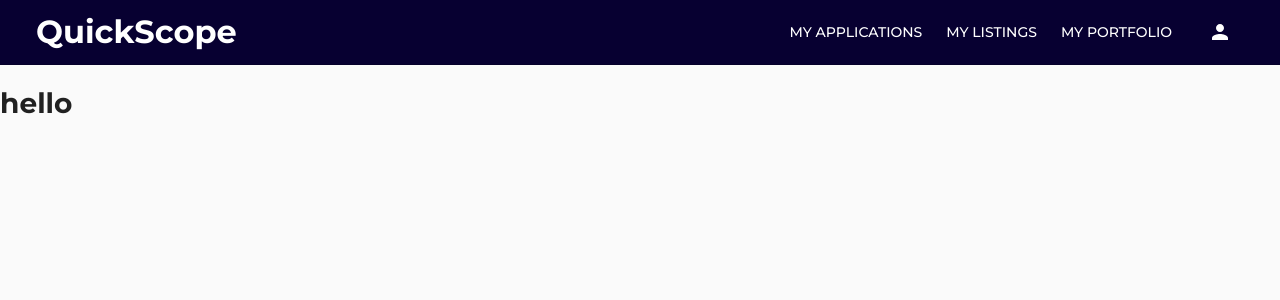
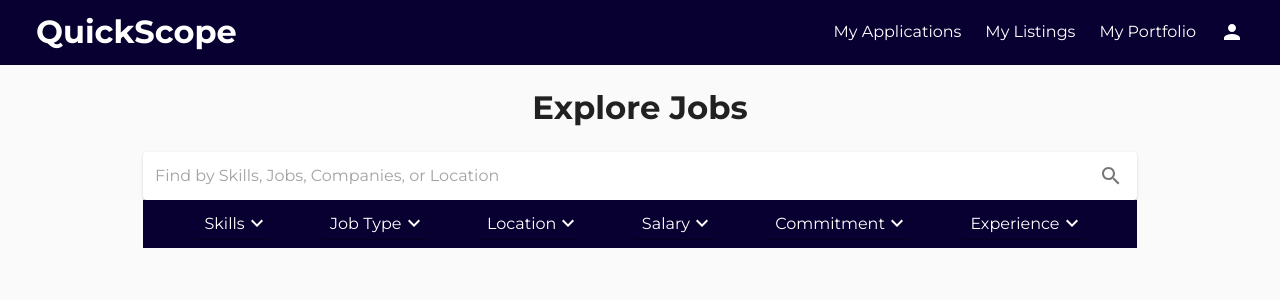
Before and after one commit to nelsontky/quickscope-frontend, a React (Create React App) app: page / in a window 1280 px wide. Shown: the top 300 px of the page. Built offline with nearby package versions, Linux system fonts and the light colour scheme.

Commit message:
Add filter bar

```diff
--- a/src/App.js
+++ b/src/App.js
@@ -1,14 +1,37 @@
+import React from "react";
 import CssBaseline from "@material-ui/core/CssBaseline";
+import { Switch, Route } from "react-router-dom";
+import { makeStyles } from "@material-ui/core/styles";
+
+// Material UI components
+import Container from "@material-ui/core/Container";
 
 // Custom components
 import TopBar from "./components/TopBar";
 
+// Pages
+import Home from "./pages/Home";
+
+const useStyles = makeStyles((theme) => ({
+  root: {
+    paddingTop: theme.spacing(3),
+  },
+}));
+
 function App() {
+  const classes = useStyles();
+
   return (
     <>
       <CssBaseline />
       <TopBar />
-      <h1>hello</h1>
+      <Container className={classes.root} fixed>
+        <Switch>
+          <Route exact path="/">
+            <Home />
+          </Route>
+        </Switch>
+      </Container>
     </>
   );
 }
--- /dev/null
+++ b/src/components/FilterDropdown.js
@@ -0,0 +1,83 @@
+import React from "react";
+import { makeStyles } from "@material-ui/core/styles";
+import clsx from "clsx";
+
+import MenuItem from "@material-ui/core/MenuItem";
+import FormControl from "@material-ui/core/FormControl";
+import Select from "@material-ui/core/Select";
+import Input from "@material-ui/core/Input";
+import ListItemText from "@material-ui/core/ListItemText";
+
+import ExpandMoreIcon from "@material-ui/icons/ExpandMore";
+import Checkbox from "@material-ui/core/Checkbox";
+
+const useStyles = makeStyles((theme) => ({
+  formControl: {
+    height: 48,
+    backgroundColor: theme.palette.primary.main,
+  },
+  white: {
+    color: theme.palette.common.white,
+  },
+  select: {
+    paddingLeft: theme.spacing(1),
+    paddingTop: 14,
+  },
+  icon: {
+    marginTop: 3,
+    marginLeft: theme.spacing(1),
+  },
+}));
+
+const ITEM_HEIGHT = 48;
+const ITEM_PADDING_TOP = 8;
+const MenuProps = {
+  PaperProps: {
+    style: {
+      maxHeight: ITEM_HEIGHT * 4.5 + ITEM_PADDING_TOP,
+      width: 250,
+    },
+  },
+};
+
+export default function FilterDropdown({ label, value, onChange, items }) {
+  const classes = useStyles();
+  return (
+    <FormControl className={classes.formControl}>
+      <Select
+        multiple
+        displayEmpty
+        value={value}
+        onChange={onChange}
+        input={<Input />}
+        renderValue={(selected) => {
+          if (selected.length === 0) {
+            return label;
+          }
+
+          return (
+            <span>
+              <strong>
+                <u>{selected.length}</u>
+              </strong>{" "}
+              {label}
+            </span>
+          );
+        }}
+        IconComponent={ExpandMoreIcon}
+        classes={{
+          icon: clsx(classes.white, classes.icon),
+          root: clsx(classes.white, classes.select),
+        }}
+        MenuProps={MenuProps}
+      >
+        {items.map((item) => (
+          <MenuItem key={item} value={item}>
+            <Checkbox checked={value.indexOf(item) > -1} />
+            <ListItemText primary={item} />
+          </MenuItem>
+        ))}
+      </Select>
+    </FormControl>
+  );
+}
--- /dev/null
+++ b/src/components/SearchBar.js
@@ -0,0 +1,51 @@
+import React from "react";
+import clsx from "clsx";
+
+import { makeStyles } from "@material-ui/core/styles";
+import Paper from "@material-ui/core/Paper";
+import InputBase from "@material-ui/core/InputBase";
+import IconButton from "@material-ui/core/IconButton";
+import SearchIcon from "@material-ui/icons/Search";
+
+const useStyles = makeStyles((theme) => ({
+  root: {
+    padding: "2px 4px",
+    display: "flex",
+    alignItems: "center",
+  },
+  input: {
+    marginLeft: theme.spacing(1),
+    flex: 1,
+  },
+  iconButton: {
+    padding: 10,
+  },
+}));
+
+export default function SearchBar({
+  value,
+  onChange,
+  onSubmit,
+  placeholder,
+  className,
+}) {
+  const classes = useStyles();
+
+  return (
+    <Paper
+      component="form"
+      className={clsx(classes.root, className)}
+      onSubmit={onSubmit}
+    >
+      <InputBase
+        className={classes.input}
+        placeholder={placeholder}
+        value={value}
+        onChange={onChange}
+      />
+      <IconButton type="submit" className={classes.iconButton}>
+        <SearchIcon />
+      </IconButton>
+    </Paper>
+  );
+}
--- a/src/components/TopBar.js
+++ b/src/components/TopBar.js
@@ -67,27 +67,21 @@ export default function TopBar() {
           <nav>
             <Typography
               component={Link}
-              to="/owner"
-              variant="button"
-              color="textPrimary"
+              to="/applications"
               className={classes.link}
             >
               My Applications
             </Typography>
             <Typography
               component={Link}
-              to="/caretaker"
-              variant="button"
-              color="textPrimary"
+              to="/listings"
               className={classes.link}
             >
               My Listings
             </Typography>
             <Typography
               component={Link}
-              to="/caretaker"
-              variant="button"
-              color="textPrimary"
+              to="/portfolio"
               className={classes.link}
             >
               My Portfolio
@@ -97,9 +91,6 @@ export default function TopBar() {
           <IconButton
             component={Link}
             to="/profile"
-            color="primary"
-            variant="outlined"
-            className={classes.link}
           >
             <PersonIcon style={{ color: "white" }} />
           </IconButton>
--- /dev/null
+++ b/src/db.json
@@ -0,0 +1,10 @@
+{
+  "filters": {
+    "skills": ["React", "React Native", "Flutter", "Swift"],
+    "jobType": ["Full Time", "Part Time"],
+    "location": ["Singapore", "Vietnam", "Indonesia"],
+    "salary": ["< 1000", "between 1000 to 3000", "> 3000"],
+    "commitment": ["1 - 3 months", "1 -2 years", "> 2 years"],
+    "experience": ["Entry Level", "Experienced"]
+  }
+}
--- /dev/null
+++ b/src/pages/Home.js
@@ -0,0 +1,81 @@
+import React, { useState } from "react";
+import { makeStyles } from "@material-ui/core/styles";
+
+// Material UI components
+import Box from "@material-ui/core/Box";
+import Typography from "@material-ui/core/Typography";
+import Grid from "@material-ui/core/Grid";
+
+// Custom components
+import FilterDropdown from "../components/FilterDropdown";
+import SearchBar from "../components/SearchBar";
+
+import { splitCamelCase } from "../utils/general-utils";
+import db from "../db.json";
+
+const searchFilters = db.filters;
+
+const useStyles = makeStyles((theme) => ({
+  searchBar: {
+    maxWidth: "994px",
+    margin: "0 auto",
+  },
+  filterBar: {
+    backgroundColor: theme.palette.primary.main,
+    maxWidth: "994px",
+    margin: "0 auto",
+  },
+  headerText: {
+    fontWeight: theme.typography.fontWeightBold,
+    marginBottom: theme.spacing(3),
+  },
+}));
+
+export default function Home() {
+  const classes = useStyles();
+
+  const [filters, setFilters] = useState({
+    skills: [],
+    jobType: [],
+    location: [],
+    salary: [],
+    commitment: [],
+    experience: [],
+  });
+
+  const changeFilters = (name) => (e) => {
+    setFilters({ ...filters, [name]: e.target.value });
+  };
+
+  return (
+    <Box>
+      <Box textAlign="center">
+        <Typography className={classes.headerText} variant="h4">
+          Explore Jobs
+        </Typography>
+      </Box>
+      <SearchBar
+        className={classes.searchBar}
+        placeholder="Find by Skills, Jobs, Companies, or Location"
+      />
+      <Grid
+        container
+        wrap="nowrap"
+        justify="space-evenly"
+        className={classes.filterBar}
+      >
+        {Object.keys(searchFilters).map((filter) => (
+          <Grid item>
+            <FilterDropdown
+              key={filter}
+              value={filters[filter]}
+              onChange={changeFilters(filter)}
+              label={splitCamelCase(filter)}
+              items={searchFilters[filter]}
+            />
+          </Grid>
+        ))}
+      </Grid>
+    </Box>
+  );
+}
--- /dev/null
+++ b/src/utils/general-utils.js
@@ -0,0 +1,7 @@
+export function capitalizeFirstLetter(string) {
+  return string.charAt(0).toUpperCase() + string.slice(1);
+}
+
+export function splitCamelCase(s) {
+  return capitalizeFirstLetter(s.replace(/([a-z](?=[A-Z]))/g, "$1 "));
+}
```
